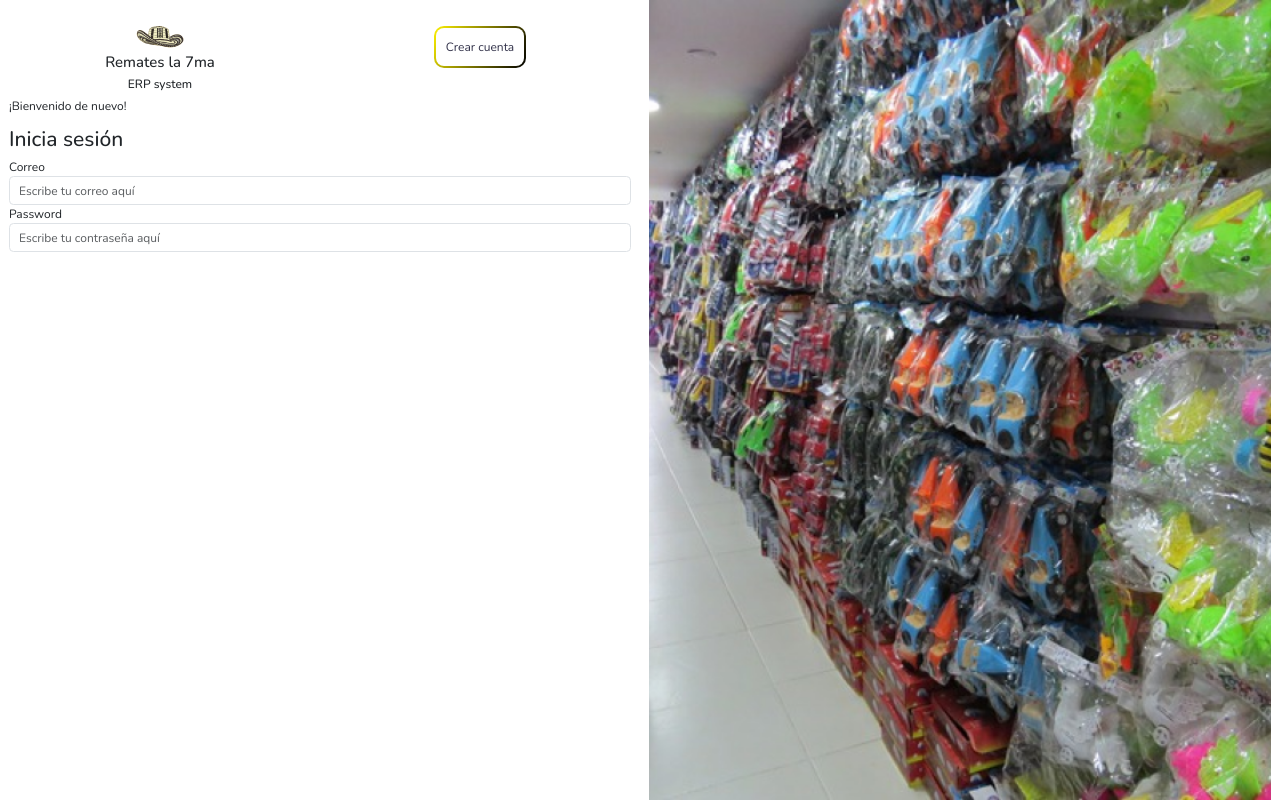
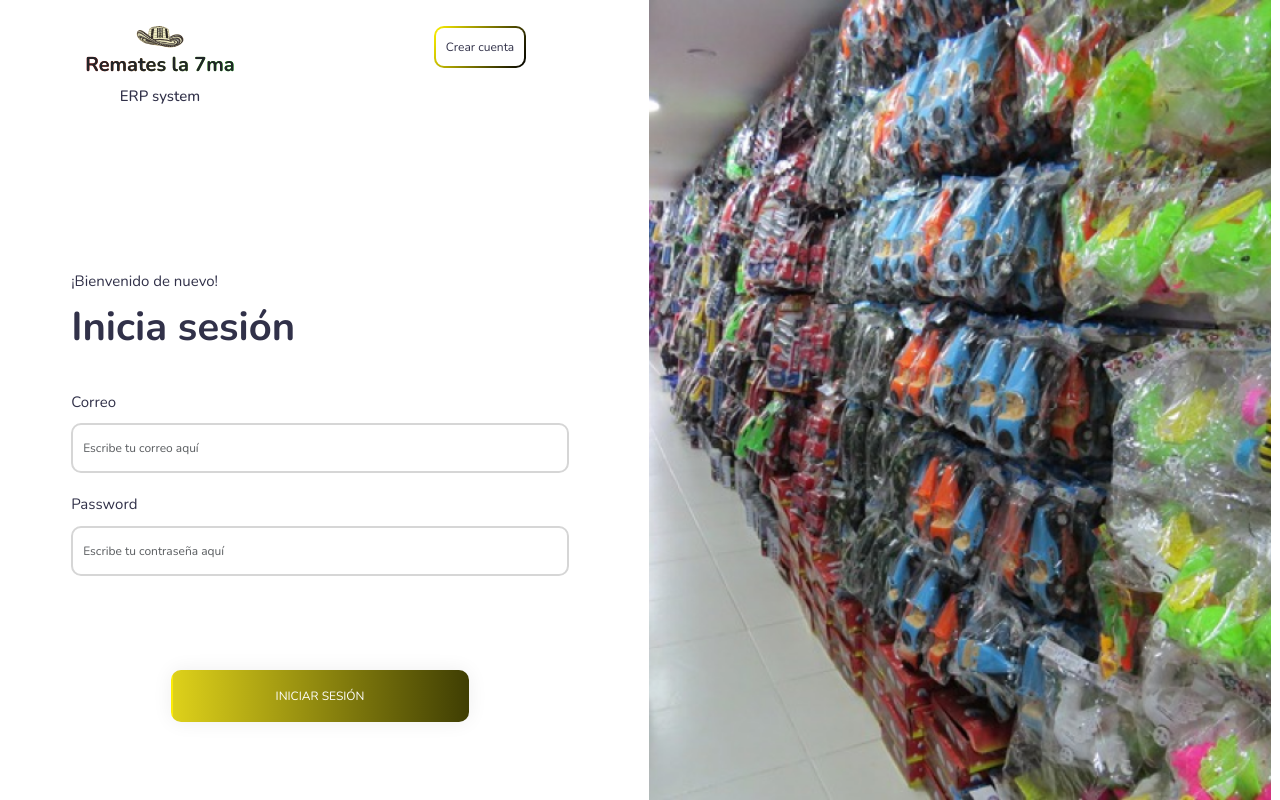
Before and after one commit to AariazP/remates7ma, an Angular app: page /login in a window 1280 px wide. Built offline with nearby package versions, Linux system fonts and the light colour scheme.

Commit message:
Finalizado el diseño del Login

```diff
--- a/src/app/components/login/login.component.css
+++ b/src/app/components/login/login.component.css
@@ -48,5 +48,108 @@ background:
     display: flex;
     flex-direction: column;
     justify-content: center;
+    margin-top: 25%;
+    margin-left: 10%;
+    margin-right: 10%;
 
-  }
+}
+
+#bienvenido{
+    font-size: 15px;
+    font-weight: extra-light;
+    color: #313149;
+    margin-bottom: 10px;
+}
+
+#iniciar-sesion{
+    font-size: 40px;
+    font-weight: bold;
+    color: #313149;
+    margin-bottom: 40px;
+}
+
+label{
+    font-size: 15px;
+    color: #313149;
+    margin-bottom: 10px;
+
+}
+
+input{
+    padding: 10px;
+    border: 2px solid #d6d6d6;
+    border-radius: 10px;
+    margin-bottom: 20px;
+    min-height: 50px;
+}
+
+input:focus{
+    border: 2px solid #313149;
+    outline: none;
+}
+
+.btn-grad {
+    background-image: linear-gradient(to right, #ded11a 0%, #3d3c03  51%, #fbeb07  100%);
+    margin: 10px;
+    padding: 15px 45px;
+    text-align: center;
+    text-transform: uppercase;
+    transition: 0.5s;
+    background-size: 200% auto;
+    color: white;
+    box-shadow: 0 0 20px #eee;
+    border-radius: 10px;
+    border-color: transparent;
+    display: block;
+    margin-top: 15%;
+    min-width: 60%;
+}
+
+.btn-grad:hover {
+    background-position: right center; /* change the direction of the change here */
+    color: #fff;
+    text-decoration: none;
+}
+
+#titulo{
+    font-size: 20px;
+    font-weight: bold;
+    background: linear-gradient(to right, #ff0000, #00ff00);
+    background-clip: text;
+    margin-bottom: 10px;
+}
+
+#subtitulo{
+
+    font-size: 15px;
+    font-weight: extra-light;
+    color: #313149;
+    margin-bottom: 10px;
+
+}
+
+
+@media screen and (max-width: 992px) {
+
+    #img {
+        margin-top: 30px;
+        height: 70vh;
+    }
+    .block-info{
+        display: flex;
+        justify-content: center;
+        align-items:safe center;
+        flex-direction: column;
+
+    }
+
+    .center-form {
+
+        display: flex;
+        flex-direction: column;
+        justify-content: center;
+        margin-top: 4cqb;
+
+    }
+
+}
--- a/src/app/components/login/login.component.html
+++ b/src/app/components/login/login.component.html
@@ -8,8 +8,8 @@
 
         <div class="col-lg-6 block-info">
           <img src="../../assets/login/sombrero.png" alt="logo" class="img-fluid" id="logo">
-          <h5>Remates la 7ma</h5>
-          <h6>ERP system</h6>
+          <h5 id="titulo">Remates la 7ma</h5>
+          <h6 id="subtitulo">ERP system</h6>
         </div>
         <div class="col-lg-6">
           <button class="btn btn-primary mx-auto d-block" id="btn-crear-cuenta">Crear cuenta</button>
@@ -20,14 +20,15 @@
 
       <form class="center-form">
 
-        <p>¡Bienvenido de nuevo!</p>
-        <h3>Inicia sesión</h3>
+        <p id="bienvenido">¡Bienvenido de nuevo!</p>
+        <h3 id="iniciar-sesion">Inicia sesión</h3>
         <label for="email" class="label">Correo</label>
         <input type="email" class="form-control" formControlName="email" id="email"
           placeholder="Escribe tu correo aquí">
         <label for="password" class="label">Password</label>
         <input type="password" class="form-control" formControlName="password" id="password"
           placeholder="Escribe tu contraseña aquí">
+        <button class="btn-grad mx-auto d-block btn-login" id="btn-iniciar-sesion">Iniciar sesión</button>
 
       </form>
 
```
